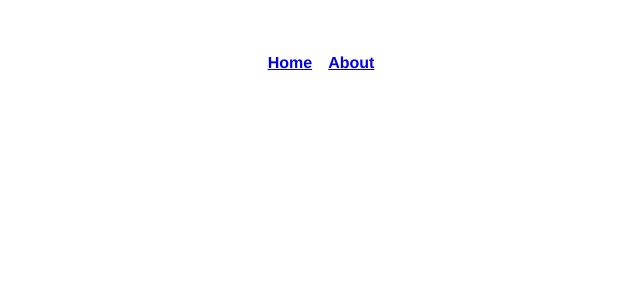
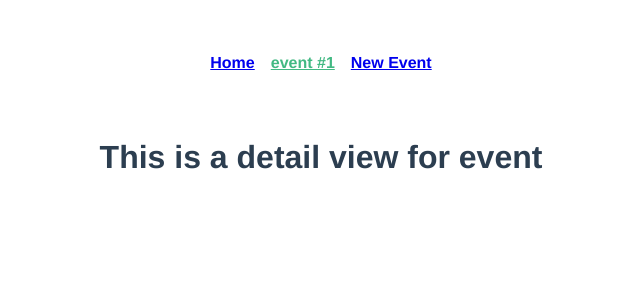
Before and after one commit to edu-aguilar/real-world-vue, a Vue app: page /event in a window 1280 px wide. Shown: the top 300 px of the page, without its empty margins (319-959 px from the left). Built offline with nearby package versions, Linux system fonts and the light colour scheme.

Commit message:
feat(routing): added needed routes for app

```diff
--- a/src/App.vue
+++ b/src/App.vue
@@ -6,7 +6,10 @@
           <router-link to="/">Home</router-link>
         </li>
         <li>
-          <router-link to="/about">About</router-link>
+          <router-link to="/event">event #1</router-link>
+        </li>
+        <li>
+          <router-link to="/event/new">New Event</router-link>
         </li>
       </ul>
     </nav>
@@ -35,7 +38,9 @@
         font-weight: bold;
         color: #2c3e50;
 
-          & + li { margin-left: 1rem; }
+        & + li {
+          margin-left: 1rem;
+        }
 
         a.router-link-exact-active {
           color: #42b983;
@@ -44,4 +49,4 @@
     }
   }
 }
-</style>>
+</style>
--- a/src/router/index.js
+++ b/src/router/index.js
@@ -1,6 +1,6 @@
 import Vue from "vue";
 import VueRouter from "vue-router";
-import Home from "../views/Home.vue";
+import Home from "../views/home.vue";
 
 Vue.use(VueRouter);
 
@@ -11,13 +11,14 @@ const routes = [
     component: Home
   },
   {
-    path: "/about",
-    name: "about",
-    // route level code-splitting
-    // this generates a separate chunk (about.[hash].js) for this route
-    // which is lazy-loaded when the route is visited.
-    component: () =>
-      import(/* webpackChunkName: "about" */ "../views/About.vue")
+    path: "/event",
+    name: "event",
+    component: () => import("../views/event.vue")
+  },
+  {
+    path: "/event/new",
+    name: "New Event",
+    component: () => import("../views/newEvent.vue")
   }
 ];
 
--- a/src/views/About.vue
+++ /dev/null
@@ -1,5 +0,0 @@
-<template>
-  <div class="about-view">
-    <h1>This is an about page</h1>
-  </div>
-</template>
--- /dev/null
+++ b/src/views/event.vue
@@ -0,0 +1,5 @@
+<template>
+  <div class="event-detail-view">
+    <h1>This is a detail view for event</h1>
+  </div>
+</template>
--- /dev/null
+++ b/src/views/newEvent.vue
@@ -0,0 +1,5 @@
+<template>
+  <div class="new-event-view">
+    <h1>This is a view to create event</h1>
+  </div>
+</template>
```
Lines whose indentation alone changed are shown as unchanged.
